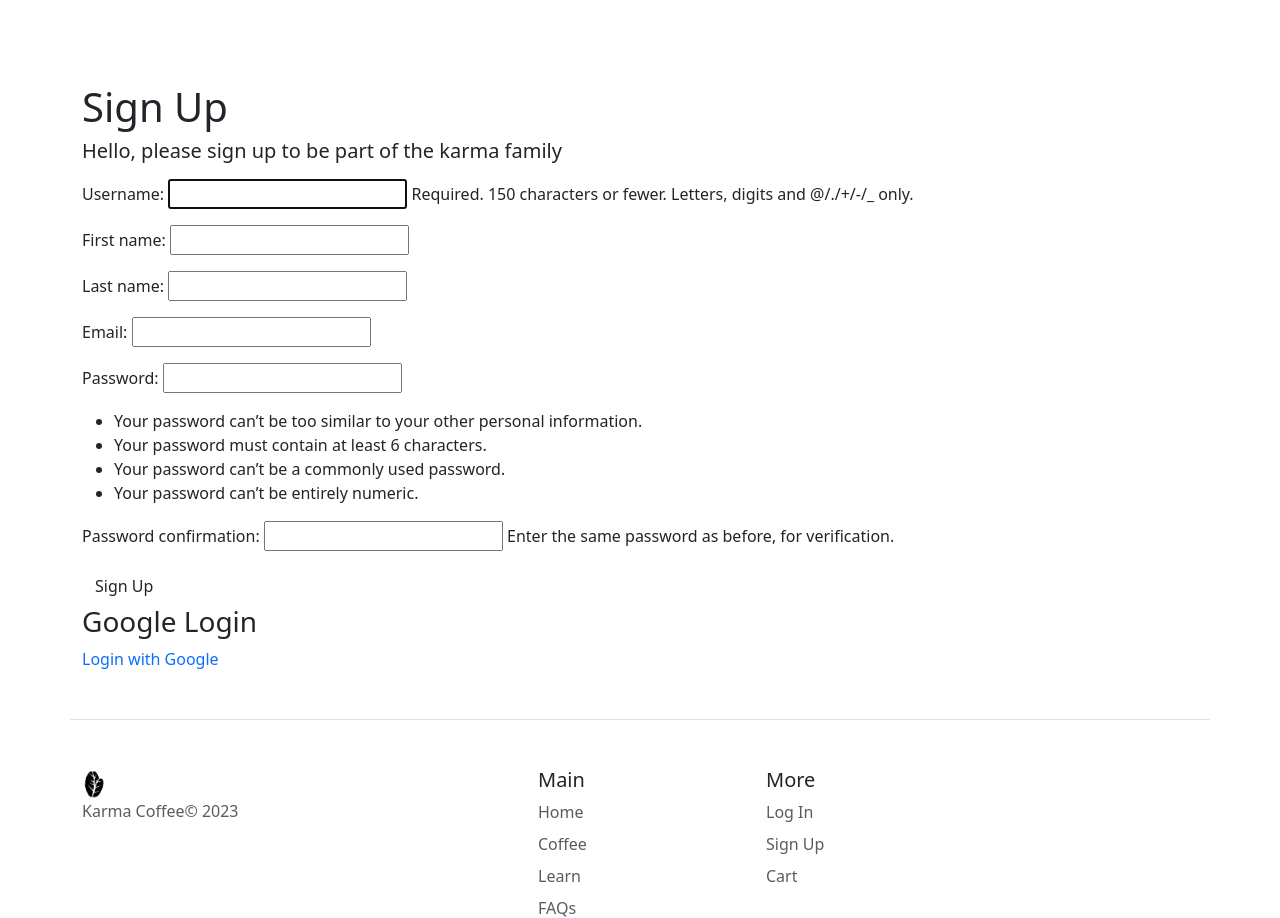
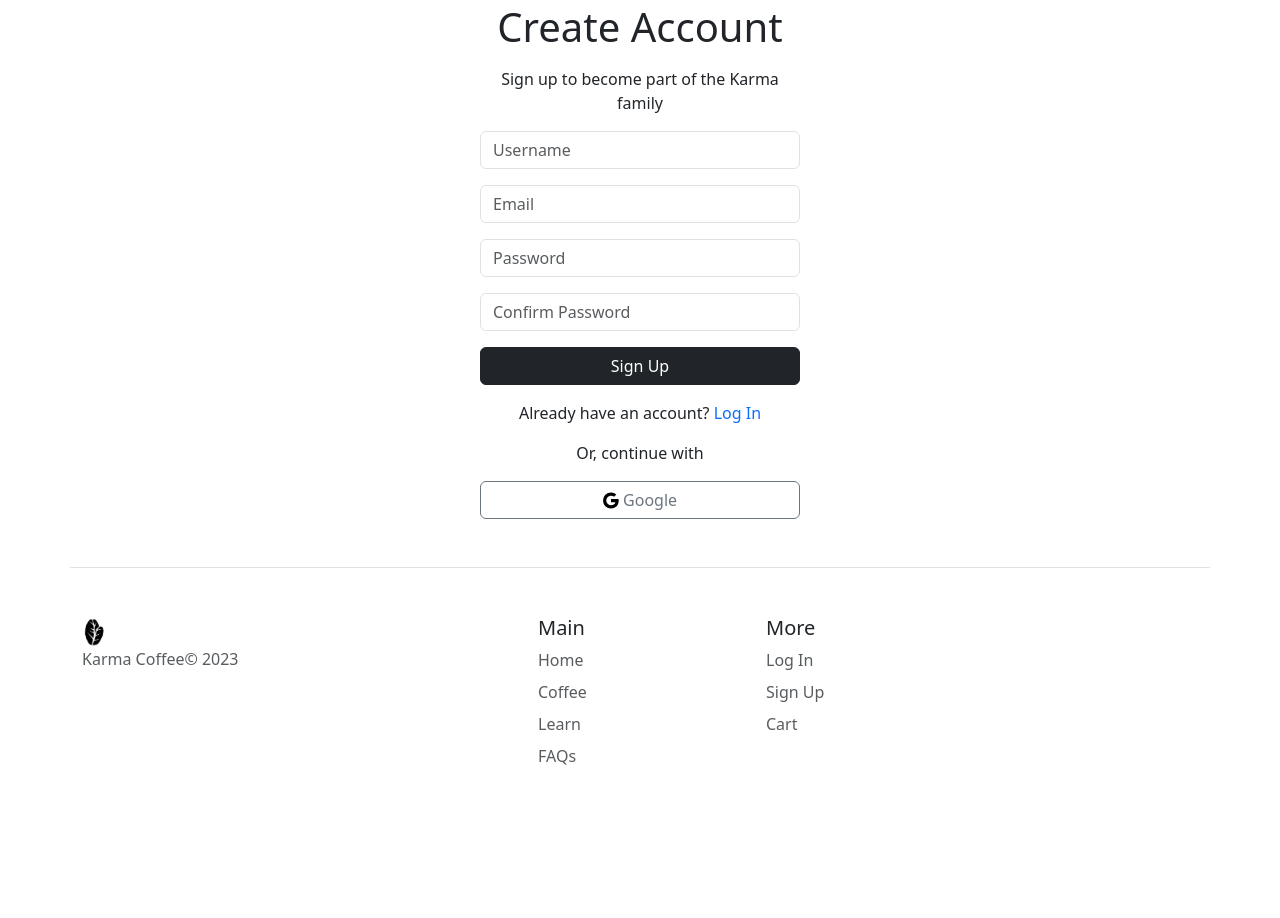
Before and after one commit to rahulraikhy/karma-coffee, a Django app: page /accounts/signup/ in a window 1280 px wide. Shown: the part 54-972 px from the top of the page. After the commit the page ends 819 px from the top, so only its background shows below. Run offline with Django 4.2, Linux system fonts and the light colour scheme; some libraries are stand-ins or nearby versions; some web fonts are replaced.

Commit message:
fixed log in and sign up functionality and clean up forms

```diff
--- a/karmacoffee/settings.py
+++ b/karmacoffee/settings.py
@@ -180,9 +180,10 @@ LOGOUT_REDIRECT_URL = '/'
 DEFAULT_AUTO_FIELD = 'django.db.models.BigAutoField'
 
 AUTHENTICATION_BACKENDS = (
-    'django.contrib.auth.backends.ModelBackend',
     'allauth.account.auth_backends.AuthenticationBackend',
 )
 
 LOGIN_REDIRECT_URL = '/'
 LOGOUT_REDIRECT_URL = '/'
+
+SOCIALACCOUNT_LOGIN_ON_GET=True
--- a/main_app/templates/registration/signup.html
+++ b/main_app/templates/registration/signup.html
@@ -1,23 +1,46 @@
 {% extends 'base.html' %}
 {% block content %}
 
-<div class="container" style="margin-top: 10vmin;">
+<div class="d-flex align-items-center justify-content-center" style="min-height: 50vh;">
+    <div class="col-lg-3 col-md-5 col-sm-8 text-center">
 
-    <h1>Sign Up</h1>
+        <h1 class="h1 mb-3 fw-normal">Create Account</h1>
+        <p class="mb-3 fw-normal">Sign up to become part of the Karma family</p>
 
-    <h5>Hello, please sign up to be part of the karma family</h5>
+        <p class="red-text">{{ error_message }}</p>
 
-    <p class="red-text">{{ error_message }}</p>
+        <form method="POST" action="{% url 'signup' %}" class="mb-3">
+            {% csrf_token %}
+            <div class="mb-3">
+                <input type="text" name="username" class="form-control" placeholder="Username" required>
+            </div>
+            <div class="mb-3">
+                <input type="email" name="email" class="form-control" placeholder="Email" required>
+            </div>
+            <div class="mb-3">
+                <input type="password" name="password1" class="form-control" placeholder="Password" required>
+            </div>
+            <div class="mb-3">
+                <input type="password" name="password2" class="form-control" placeholder="Confirm Password" required>
+            </div>
+            <button class="btn btn-dark btn-block" style="width: 100%;" type="submit">Sign Up</button>
+        </form>
 
-    <form method="POST" action="{% url 'signup' %}">
-        {% csrf_token %}
-        {{ form.as_p }}
-        <button type="submit" class="btn">Sign Up</button>
-    </form>
+        <p class="text-center">Already have an account? <a href="{% url 'login' %}">Log In</a></p>
 
-    {% load socialaccount %}
-    <h3>Google Login</h3>
-    <a href="{% provider_login_url 'google'%}?next=/">Login with Google</a>
+        <p>Or, continue with</p>
+
+        {% load socialaccount %}
+
+
+        <a href="{% provider_login_url 'google'%}?next=/" class="btn btn-outline-secondary" style="width: 100%;">
+            <svg xmlns="http://www.w3.org/2000/svg" width="16" height="17" fill="black" class="bi bi-google google"
+                viewBox="0 0 16 16" style="position: relative; top: -1px;">
+                <path
+                    d="M15.545 6.558a9.42 9.42 0 0 1 .139 1.626c0 2.434-.87 4.492-2.384 5.885h.002C11.978 15.292 10.158 16 8 16A8 8 0 1 1 8 0a7.689 7.689 0 0 1 5.352 2.082l-2.284 2.284A4.347 4.347 0 0 0 8 3.166c-2.087 0-3.86 1.408-4.492 3.304a4.792 4.792 0 0 0 0 3.063h.003c.635 1.893 2.405 3.301 4.492 3.301 1.078 0 2.004-.276 2.722-.764h-.003a3.702 3.702 0 0 0 1.599-2.431H8v-3.08h7.545z" />
+            </svg>&nbsp;Google
+        </a>
+    </div>
 </div>
 
 {% endblock %}
--- a/main_app/views.py
+++ b/main_app/views.py
@@ -16,7 +16,6 @@ from .models import Product, Order, OrderItem, Review, User
 
 from .forms import UserForm
 from .forms import ReviewForm
-from .forms import RegisterUserForm
 
 
 stripe.api_key = settings.STRIPE_API_KEY_HIDDEN
@@ -112,14 +111,14 @@ def delete_review(request, product_id):
 def signup(request):
     error_message = ''
     if request.method == 'POST':
-        form = RegisterUserForm(request.POST)
+        form = UserCreationForm(request.POST)
         if form.is_valid():
             user = form.save()
             login(request, user)
             return redirect('index')
         else:
             error_message = 'Invalid sign up - try again'
-    form = RegisterUserForm()
+    form = UserCreationForm()
     context = {'form': form, 'error_message': error_message}
     return render(request, 'registration/signup.html', context)
 
```
Also changed, not shown: main_app/static/css/style.css (+9 -8 lines), main_app/templates/registration/login.html (+28 -12 lines).
